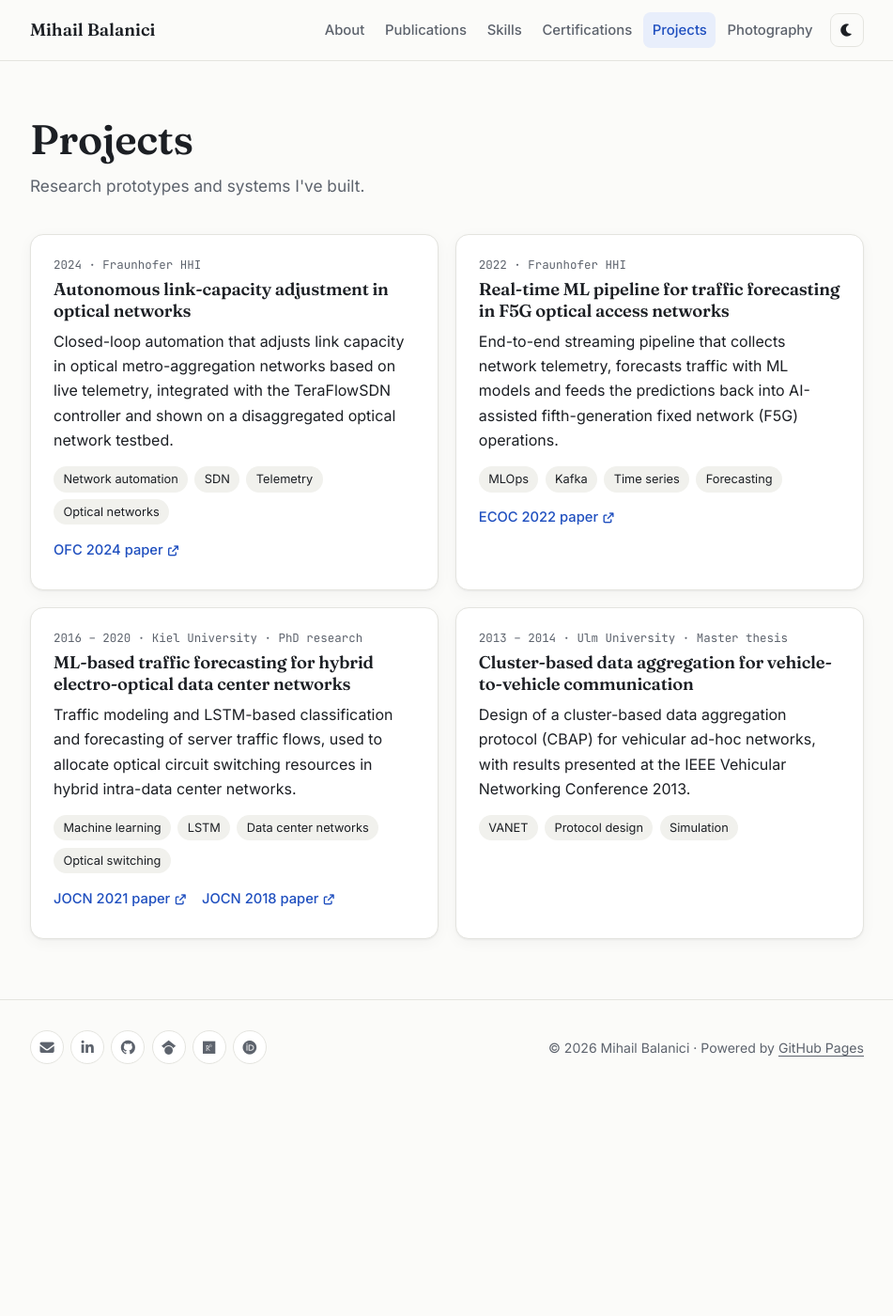
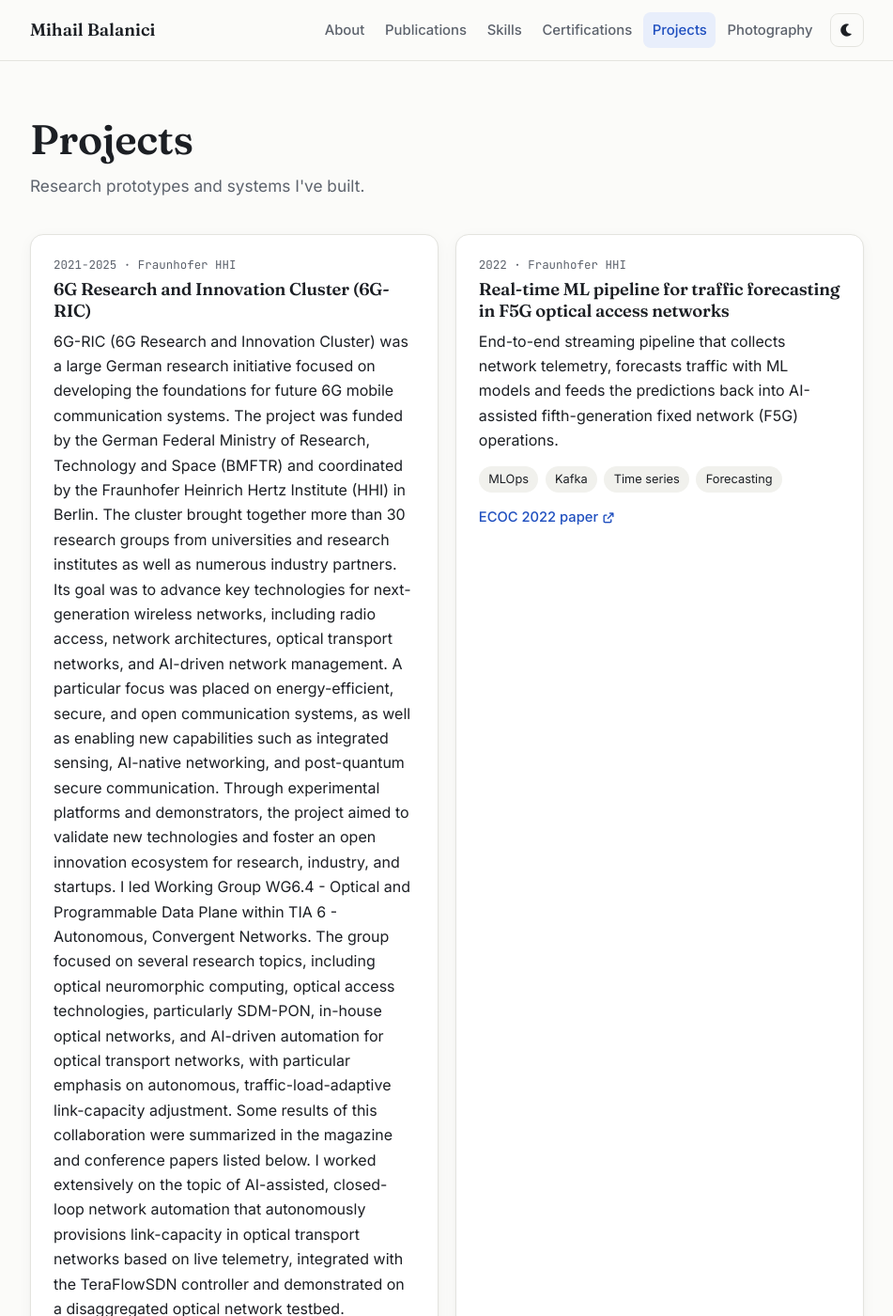
Before and after one commit to mihailbalanici/mihailbalanici.github.io, a Jekyll site: the page built from projects.html, in a window 1280 px wide and 1400 px high. Shown: the whole window at 94% size, without its empty margins (164-1115 px from the left). Built offline with Jekyll 4.4.1, drawn with Linux system fonts in a browser that asks for light colours; some of the changed text lies outside the part shown.

Commit message:
Update projects.yml

```diff
--- a/_data/projects.yml
+++ b/_data/projects.yml
@@ -1,14 +1,29 @@
 # Projects — edit freely. "links" is optional; each link needs a label and url.
-- title: Autonomous link-capacity adjustment in optical networks
-  period: 2024
+- title: 6G Research and Innovation Cluster (6G-RIC)
+  period: 2021-2025
   where: Fraunhofer HHI
   summary: >-
-    Closed-loop automation that adjusts link capacity in optical metro-aggregation networks
-    based on live telemetry, integrated with the TeraFlowSDN controller and shown on a
-    disaggregated optical network testbed.
-  tags: [Network automation, SDN, Telemetry, Optical networks]
+    6G-RIC (6G Research and Innovation Cluster) was a large German research initiative focused on developing the foundations for future 6G mobile communication systems. The project was funded by the
+    German Federal Ministry of Research, Technology and Space (BMFTR) and coordinated by the Fraunhofer Heinrich Hertz Institute (HHI) in Berlin. The cluster brought together more than 30 research groups
+    from universities and research institutes as well as numerous industry partners. Its goal was to advance key technologies for next-generation wireless networks, including radio access, network architectures,
+    optical transport networks, and AI-driven network management.
+
+    A particular focus was placed on energy-efficient, secure, and open communication systems, as well as enabling new capabilities such as integrated sensing, AI-native networking, and post-quantum secure communication.
+    Through experimental platforms and demonstrators, the project aimed to validate new technologies and foster an open innovation ecosystem for research, industry, and startups.
+
+    I led Working Group WG6.4 - Optical and Programmable Data Plane within TIA 6 - Autonomous, Convergent Networks. The group focused on several research topics, including optical neuromorphic computing, optical access technologies,
+    particularly SDM-PON, in-house optical networks, and AI-driven automation for optical transport networks, with particular emphasis on autonomous, traffic-load-adaptive link-capacity adjustment. Some results of this collaboration
+    were summarized in the magazine and conference papers listed below.
+
+    I worked extensively on the topic of AI-assisted, closed-loop network automation that autonomously provisions link-capacity in optical transport networks based on live telemetry, integrated with the TeraFlowSDN controller and
+    demonstrated on a disaggregated optical network testbed.
+  tags: [Network automation, SDN, Telemetry, Optical transport, Traffic forecasting, Machine Learning]
   links:
-    - { label: OFC 2024 paper, url: "https://ieeexplore.ieee.org/abstract/document/10526615" }
+    - { label: "Joint Cross-Domain Monitoring and Optimization of Radio Access, Optical Access and Optical Transport Networks", url: "https://ieeexplore.ieee.org/document/11618808" }
+    - { label: "A Roadmap on Optical X-Haul Technologies for Next-Generation Mobile Networks", url: "https://ieeexplore.ieee.org/document/11152699" }
+    - { label: "Autonomous Link-Capacity Adjustment using TeraFlowSDN Controller in a Disaggregated Optical Network Testbed", url: "https://ieeexplore.ieee.org/document/10926455" }
+    - { label: "Live Demonstration of Autonomous Link-Capacity Adjustment in Optical Metro-Aggregation Networks", url: "https://ieeexplore.ieee.org/document/10526615" }
+    - { label: "Autonomous Capacity Adjustment with Dynamic Margin Allocation for Optical Enterprise Links", url: "https://ieeexplore.ieee.org/document/10526708" }
 
 - title: Real-time ML pipeline for traffic forecasting in F5G optical access networks
   period: 2022
```
